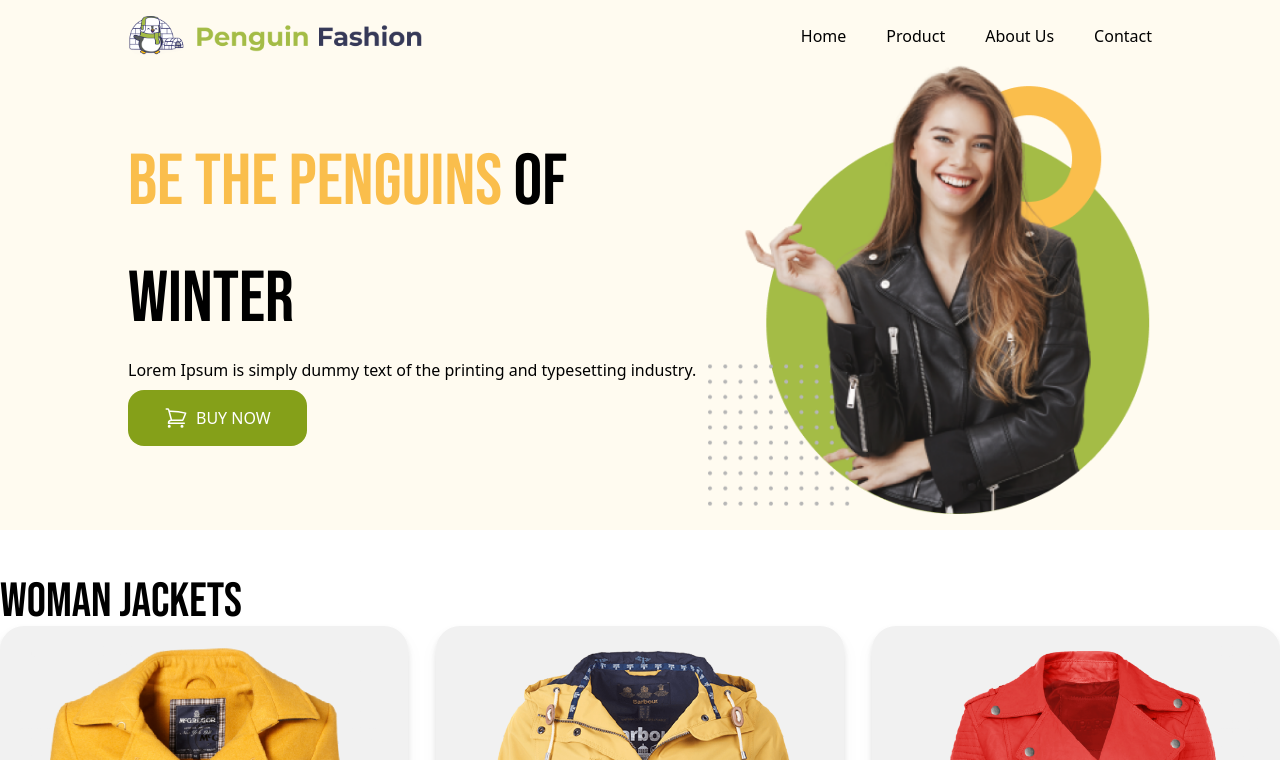
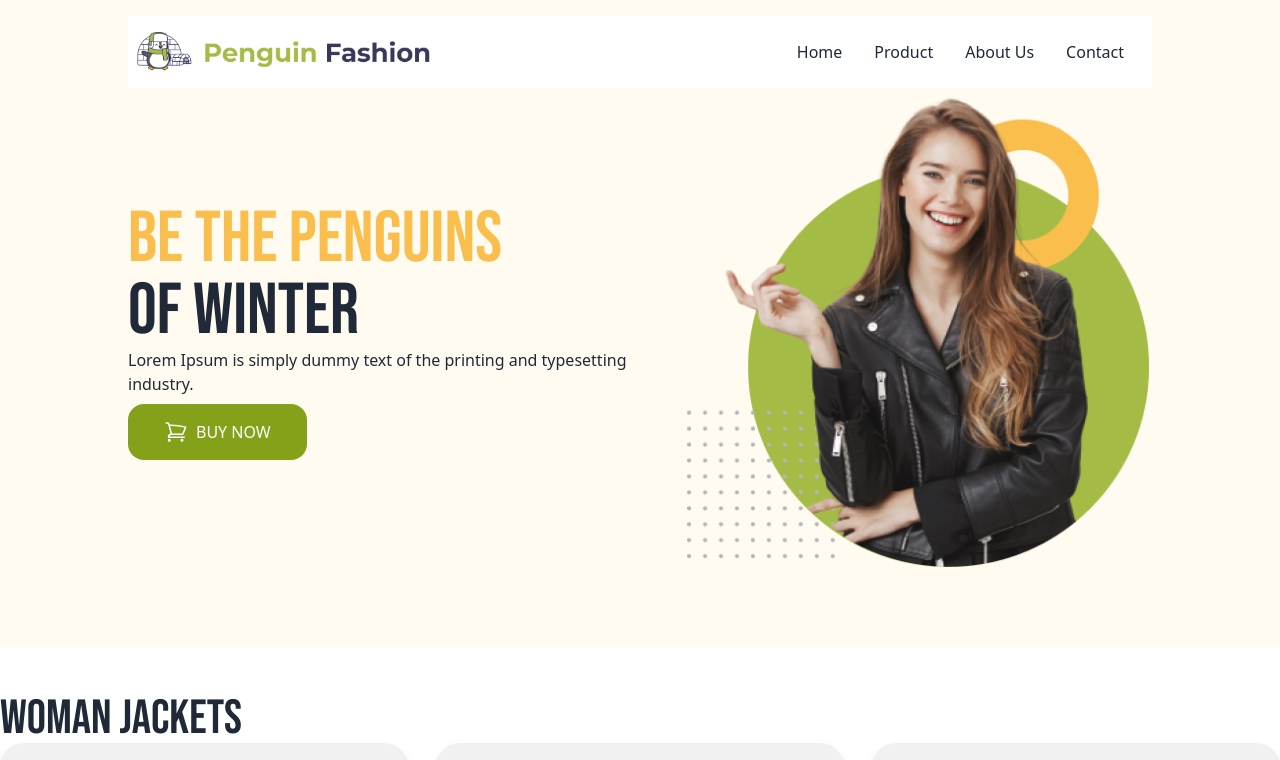
Before and after one commit to atikur45bd/penguin-fashion, a plain HTML site: page index.html in a window 1280 px wide. Shown: the top 760 px of the page. Drawn offline with nearby package versions, Linux system fonts and the light colour scheme.

Commit message:
commit nav update

```diff
--- a/index.html
+++ b/index.html
@@ -1,29 +1,73 @@
 <!DOCTYPE html>
 <html lang="en">
+
 <head>
     <meta charset="UTF-8">
     <meta name="viewport" content="width=device-width, initial-scale=1.0">
     <title>Penguin Fashion</title>
     <link rel="icon" type="image/x-icon" href="./icons/logo.png">
+    <link href="https://cdn.jsdelivr.net/npm/daisyui@4.12.10/dist/full.min.css" rel="stylesheet" type="text/css" />
     <script src="https://cdn.tailwindcss.com"></script>
     <link rel="preconnect" href="https://fonts.googleapis.com">
     <link rel="preconnect" href="https://fonts.gstatic.com" crossorigin>
     <link href="https://fonts.googleapis.com/css2?family=Bebas+Neue&display=swap" rel="stylesheet">
-    <link href="https://fonts.googleapis.com/css2?family=Roboto:ital,wght@0,100;0,300;0,400;0,500;0,700;0,900;1,100;1,300;1,400;1,500;1,700;1,900&display=swap" rel="stylesheet">
+    <link
+        href="https://fonts.googleapis.com/css2?family=Roboto:ital,wght@0,100;0,300;0,400;0,500;0,700;0,900;1,100;1,300;1,400;1,500;1,700;1,900&display=swap"
+        rel="stylesheet">
     <style>
-        .font-bebas{
+        .font-bebas {
             font-family: "Bebas Neue", sans-serif;
 
         }
-        .font-roboto{
+
+        .font-roboto {
             font-family: "Roboto", sans-serif;
         }
     </style>
 
 </head>
+
 <body class="m-0">
 
     <header class="bg-[#FFFBF0] py-4 px-4 md:px-32">
+
+        <nav class="bg-[#FFFBF0]">
+
+            <div class="navbar bg-base-100">
+                <div class="flex-1">
+                    <div class="dropdown">
+                        <div tabindex="0" role="button" class="btn btn-ghost lg:hidden">
+                            <svg xmlns="http://www.w3.org/2000/svg" class="h-5 w-5" fill="none" viewBox="0 0 24 24"
+                                stroke="currentColor">
+                                <path stroke-linecap="round" stroke-linejoin="round" stroke-width="2"
+                                    d="M4 6h16M4 12h8m-8 6h16" />
+                            </svg>
+                        </div>
+                        <ul tabindex="0"
+                            class="menu menu-sm text-base dropdown-content bg-base-100 rounded-box z-[1] mt-3 w-52 p-2 shadow">
+                            <li><a href="">Home</a></li>
+                            <li><a href="">Product</a></li>
+                            <li><a href="">About Us</a></li>
+                            <li><a href="">Contact</a></li>
+                        </ul>
+                    </div>
+                    <div>
+                        <img src="icons/logo.png" alt="" class="h-10">
+                    </div>
+                </div>
+                <div class="navbar-center hidden lg:flex">
+                    <ul class="menu menu-horizontal px-1 text-base">
+                        <li><a href="">Home</a></li>
+                        <li><a href="">Product</a></li>
+                        <li><a href="">About Us</a></li>
+                        <li><a href="">Contact</a></li>
+                    </ul>
+                </div>
+
+            </div>
+        </nav>
+
+        <!--
         <nav class="items-center lg:flex lg:justify-between ">
             <div>
                 <img src="icons/logo.png" alt="" class="h-10">
@@ -36,15 +80,21 @@
                     <li><a href="">Contact</a></li>
                 </ul>
             </div>
-        </nav>
-        <div class=" flex flex-col md:flex-row justify-between items-center">
-            <div class="">
-                <h1 class="text-7xl font-bebas uppercase leading-relaxed	"> <span class="text-[#FABE4C]" >Be the Penguins</span> of Winter</h1>
+
+
+
+        </nav> -->
+        <div class=" flex flex-col md:flex-row justify-between items-center pb-16 ">
+            <div class="mt-20 lg:mt-2">
+                <h1 class="text-4xl lg:text-7xl font-bebas uppercase space-y-4"> <span class="text-[#FABE4C]">Be the
+                        Penguins</span><br> of Winter</h1>
                 <p class="text-1.5xl ">Lorem Ipsum is simply dummy text of the printing
                     and typesetting industry.</p>
                 <button class="bg-[#85A019] text-white uppercase rounded-2xl px-9 py-4 mt-2 flex gap-2">
-                        <svg xmlns="http://www.w3.org/2000/svg" fill="none" viewBox="0 0 24 24" stroke-width="1.5" stroke="currentColor" class="size-6">
-                            <path stroke-linecap="round" stroke-linejoin="round" d="M2.25 3h1.386c.51 0 .955.343 1.087.835l.383 1.437M7.5 14.25a3 3 0 0 0-3 3h15.75m-12.75-3h11.218c1.121-2.3 2.1-4.684 2.924-7.138a60.114 60.114 0 0 0-16.536-1.84M7.5 14.25 5.106 5.272M6 20.25a.75.75 0 1 1-1.5 0 .75.75 0 0 1 1.5 0Zm12.75 0a.75.75 0 1 1-1.5 0 .75.75 0 0 1 1.5 0Z" />
+                    <svg xmlns="http://www.w3.org/2000/svg" fill="none" viewBox="0 0 24 24" stroke-width="1.5"
+                        stroke="currentColor" class="size-6">
+                        <path stroke-linecap="round" stroke-linejoin="round"
+                            d="M2.25 3h1.386c.51 0 .955.343 1.087.835l.383 1.437M7.5 14.25a3 3 0 0 0-3 3h15.75m-12.75-3h11.218c1.121-2.3 2.1-4.684 2.924-7.138a60.114 60.114 0 0 0-16.536-1.84M7.5 14.25 5.106 5.272M6 20.25a.75.75 0 1 1-1.5 0 .75.75 0 0 1 1.5 0Zm12.75 0a.75.75 0 1 1-1.5 0 .75.75 0 0 1 1.5 0Z" />
                     </svg>
 
                     Buy now</button>
@@ -72,8 +122,10 @@
                     <div class="flex justify-between items-center">
                         <h3 class="text-4xl font-black text-orange-400">$200</h3>
                         <button class="bg-[#85A019] text-white uppercase rounded-2xl px-9 py-4 mt-2 flex gap-2">
-                                <svg xmlns="http://www.w3.org/2000/svg" fill="none" viewBox="0 0 24 24" stroke-width="1.5" stroke="currentColor" class="size-6">
-                                    <path stroke-linecap="round" stroke-linejoin="round" d="M2.25 3h1.386c.51 0 .955.343 1.087.835l.383 1.437M7.5 14.25a3 3 0 0 0-3 3h15.75m-12.75-3h11.218c1.121-2.3 2.1-4.684 2.924-7.138a60.114 60.114 0 0 0-16.536-1.84M7.5 14.25 5.106 5.272M6 20.25a.75.75 0 1 1-1.5 0 .75.75 0 0 1 1.5 0Zm12.75 0a.75.75 0 1 1-1.5 0 .75.75 0 0 1 1.5 0Z" />
+                            <svg xmlns="http://www.w3.org/2000/svg" fill="none" viewBox="0 0 24 24" stroke-width="1.5"
+                                stroke="currentColor" class="size-6">
+                                <path stroke-linecap="round" stroke-linejoin="round"
+                                    d="M2.25 3h1.386c.51 0 .955.343 1.087.835l.383 1.437M7.5 14.25a3 3 0 0 0-3 3h15.75m-12.75-3h11.218c1.121-2.3 2.1-4.684 2.924-7.138a60.114 60.114 0 0 0-16.536-1.84M7.5 14.25 5.106 5.272M6 20.25a.75.75 0 1 1-1.5 0 .75.75 0 0 1 1.5 0Zm12.75 0a.75.75 0 1 1-1.5 0 .75.75 0 0 1 1.5 0Z" />
                             </svg>
 
                             Buy now</button>
@@ -91,8 +143,10 @@
                     <div class="flex justify-between items-center">
                         <h3 class="text-4xl font-black text-orange-400">$200</h3>
                         <button class="bg-[#85A019] text-white uppercase rounded-2xl px-9 py-4 mt-2 flex gap-2">
-                                <svg xmlns="http://www.w3.org/2000/svg" fill="none" viewBox="0 0 24 24" stroke-width="1.5" stroke="currentColor" class="size-6">
-                                    <path stroke-linecap="round" stroke-linejoin="round" d="M2.25 3h1.386c.51 0 .955.343 1.087.835l.383 1.437M7.5 14.25a3 3 0 0 0-3 3h15.75m-12.75-3h11.218c1.121-2.3 2.1-4.684 2.924-7.138a60.114 60.114 0 0 0-16.536-1.84M7.5 14.25 5.106 5.272M6 20.25a.75.75 0 1 1-1.5 0 .75.75 0 0 1 1.5 0Zm12.75 0a.75.75 0 1 1-1.5 0 .75.75 0 0 1 1.5 0Z" />
+                            <svg xmlns="http://www.w3.org/2000/svg" fill="none" viewBox="0 0 24 24" stroke-width="1.5"
+                                stroke="currentColor" class="size-6">
+                                <path stroke-linecap="round" stroke-linejoin="round"
+                                    d="M2.25 3h1.386c.51 0 .955.343 1.087.835l.383 1.437M7.5 14.25a3 3 0 0 0-3 3h15.75m-12.75-3h11.218c1.121-2.3 2.1-4.684 2.924-7.138a60.114 60.114 0 0 0-16.536-1.84M7.5 14.25 5.106 5.272M6 20.25a.75.75 0 1 1-1.5 0 .75.75 0 0 1 1.5 0Zm12.75 0a.75.75 0 1 1-1.5 0 .75.75 0 0 1 1.5 0Z" />
                             </svg>
 
                             Buy now</button>
@@ -110,8 +164,10 @@
                     <div class="flex justify-between items-center">
                         <h3 class="text-4xl font-black text-orange-400">$200</h3>
                         <button class="bg-[#85A019] text-white uppercase rounded-2xl px-9 py-4 mt-2 flex gap-2">
-                                <svg xmlns="http://www.w3.org/2000/svg" fill="none" viewBox="0 0 24 24" stroke-width="1.5" stroke="currentColor" class="size-6">
-                                    <path stroke-linecap="round" stroke-linejoin="round" d="M2.25 3h1.386c.51 0 .955.343 1.087.835l.383 1.437M7.5 14.25a3 3 0 0 0-3 3h15.75m-12.75-3h11.218c1.121-2.3 2.1-4.684 2.924-7.138a60.114 60.114 0 0 0-16.536-1.84M7.5 14.25 5.106 5.272M6 20.25a.75.75 0 1 1-1.5 0 .75.75 0 0 1 1.5 0Zm12.75 0a.75.75 0 1 1-1.5 0 .75.75 0 0 1 1.5 0Z" />
+                            <svg xmlns="http://www.w3.org/2000/svg" fill="none" viewBox="0 0 24 24" stroke-width="1.5"
+                                stroke="currentColor" class="size-6">
+                                <path stroke-linecap="round" stroke-linejoin="round"
+                                    d="M2.25 3h1.386c.51 0 .955.343 1.087.835l.383 1.437M7.5 14.25a3 3 0 0 0-3 3h15.75m-12.75-3h11.218c1.121-2.3 2.1-4.684 2.924-7.138a60.114 60.114 0 0 0-16.536-1.84M7.5 14.25 5.106 5.272M6 20.25a.75.75 0 1 1-1.5 0 .75.75 0 0 1 1.5 0Zm12.75 0a.75.75 0 1 1-1.5 0 .75.75 0 0 1 1.5 0Z" />
                             </svg>
 
                             Buy now</button>
@@ -138,8 +194,10 @@
                         <div class="flex justify-between items-center">
                             <h3 class="text-4xl font-black text-orange-400">$200</h3>
                             <button class="bg-[#85A019] text-white uppercase rounded-2xl px-9 py-4 mt-2 flex gap-2">
-                                        <svg xmlns="http://www.w3.org/2000/svg" fill="none" viewBox="0 0 24 24" stroke-width="1.5" stroke="currentColor" class="size-6">
-                                            <path stroke-linecap="round" stroke-linejoin="round" d="M2.25 3h1.386c.51 0 .955.343 1.087.835l.383 1.437M7.5 14.25a3 3 0 0 0-3 3h15.75m-12.75-3h11.218c1.121-2.3 2.1-4.684 2.924-7.138a60.114 60.114 0 0 0-16.536-1.84M7.5 14.25 5.106 5.272M6 20.25a.75.75 0 1 1-1.5 0 .75.75 0 0 1 1.5 0Zm12.75 0a.75.75 0 1 1-1.5 0 .75.75 0 0 1 1.5 0Z" />
+                                <svg xmlns="http://www.w3.org/2000/svg" fill="none" viewBox="0 0 24 24"
+                                    stroke-width="1.5" stroke="currentColor" class="size-6">
+                                    <path stroke-linecap="round" stroke-linejoin="round"
+                                        d="M2.25 3h1.386c.51 0 .955.343 1.087.835l.383 1.437M7.5 14.25a3 3 0 0 0-3 3h15.75m-12.75-3h11.218c1.121-2.3 2.1-4.684 2.924-7.138a60.114 60.114 0 0 0-16.536-1.84M7.5 14.25 5.106 5.272M6 20.25a.75.75 0 1 1-1.5 0 .75.75 0 0 1 1.5 0Zm12.75 0a.75.75 0 1 1-1.5 0 .75.75 0 0 1 1.5 0Z" />
                                 </svg>
 
                                 Buy now</button>
@@ -158,8 +216,10 @@
                         <div class="flex justify-between items-center">
                             <h3 class="text-4xl font-black text-orange-400">$200</h3>
                             <button class="bg-[#85A019] text-white uppercase rounded-2xl px-9 py-4 mt-2 flex gap-2">
-                                        <svg xmlns="http://www.w3.org/2000/svg" fill="none" viewBox="0 0 24 24" stroke-width="1.5" stroke="currentColor" class="size-6">
-                                            <path stroke-linecap="round" stroke-linejoin="round" d="M2.25 3h1.386c.51 0 .955.343 1.087.835l.383 1.437M7.5 14.25a3 3 0 0 0-3 3h15.75m-12.75-3h11.218c1.121-2.3 2.1-4.684 2.924-7.138a60.114 60.114 0 0 0-16.536-1.84M7.5 14.25 5.106 5.272M6 20.25a.75.75 0 1 1-1.5 0 .75.75 0 0 1 1.5 0Zm12.75 0a.75.75 0 1 1-1.5 0 .75.75 0 0 1 1.5 0Z" />
+                                <svg xmlns="http://www.w3.org/2000/svg" fill="none" viewBox="0 0 24 24"
+                                    stroke-width="1.5" stroke="currentColor" class="size-6">
+                                    <path stroke-linecap="round" stroke-linejoin="round"
+                                        d="M2.25 3h1.386c.51 0 .955.343 1.087.835l.383 1.437M7.5 14.25a3 3 0 0 0-3 3h15.75m-12.75-3h11.218c1.121-2.3 2.1-4.684 2.924-7.138a60.114 60.114 0 0 0-16.536-1.84M7.5 14.25 5.106 5.272M6 20.25a.75.75 0 1 1-1.5 0 .75.75 0 0 1 1.5 0Zm12.75 0a.75.75 0 1 1-1.5 0 .75.75 0 0 1 1.5 0Z" />
                                 </svg>
 
                                 Buy now</button>
@@ -178,8 +238,10 @@
                         <div class="flex justify-between items-center">
                             <h3 class="text-4xl font-black text-orange-400">$200</h3>
                             <button class="bg-[#85A019] text-white uppercase rounded-2xl px-9 py-4 mt-2 flex gap-2">
-                                        <svg xmlns="http://www.w3.org/2000/svg" fill="none" viewBox="0 0 24 24" stroke-width="1.5" stroke="currentColor" class="size-6">
-                                            <path stroke-linecap="round" stroke-linejoin="round" d="M2.25 3h1.386c.51 0 .955.343 1.087.835l.383 1.437M7.5 14.25a3 3 0 0 0-3 3h15.75m-12.75-3h11.218c1.121-2.3 2.1-4.684 2.924-7.138a60.114 60.114 0 0 0-16.536-1.84M7.5 14.25 5.106 5.272M6 20.25a.75.75 0 1 1-1.5 0 .75.75 0 0 1 1.5 0Zm12.75 0a.75.75 0 1 1-1.5 0 .75.75 0 0 1 1.5 0Z" />
+                                <svg xmlns="http://www.w3.org/2000/svg" fill="none" viewBox="0 0 24 24"
+                                    stroke-width="1.5" stroke="currentColor" class="size-6">
+                                    <path stroke-linecap="round" stroke-linejoin="round"
+                                        d="M2.25 3h1.386c.51 0 .955.343 1.087.835l.383 1.437M7.5 14.25a3 3 0 0 0-3 3h15.75m-12.75-3h11.218c1.121-2.3 2.1-4.684 2.924-7.138a60.114 60.114 0 0 0-16.536-1.84M7.5 14.25 5.106 5.272M6 20.25a.75.75 0 1 1-1.5 0 .75.75 0 0 1 1.5 0Zm12.75 0a.75.75 0 1 1-1.5 0 .75.75 0 0 1 1.5 0Z" />
                                 </svg>
 
                                 Buy now</button>
@@ -195,9 +257,9 @@
         <!-- footer-container -->
         <div class="font-roboto  md:flex lg:flex justify-between items-center ">
             <!-- left footer -->
-            <div >
+            <div>
                 <!-- item-1 -->
-                <div class="flex items-center gap-3 drop-shadow-lg bg-white rounded-md p-2" >
+                <div class="flex items-center gap-3 drop-shadow-lg bg-white rounded-md p-2">
                     <div class="w-20">
                         <img src="./icons/house.png" alt="">
                     </div>
@@ -209,7 +271,7 @@
 
                 </div>
                 <!-- item-2 -->
-                <div class="flex items-center gap-3 drop-shadow-lg bg-white rounded-md p-2 my-2" >
+                <div class="flex items-center gap-3 drop-shadow-lg bg-white rounded-md p-2 my-2">
                     <div class="w-20">
                         <img src="./icons/box.png" alt="">
                     </div>
@@ -221,7 +283,7 @@
 
                 </div>
                 <!-- item-3 -->
-                <div class="flex items-center gap-3 drop-shadow-lg bg-white rounded-md p-2" >
+                <div class="flex items-center gap-3 drop-shadow-lg bg-white rounded-md p-2">
                     <div class="w-20">
                         <img src="./icons/question.png" alt="">
                     </div>
@@ -241,4 +303,5 @@
 
     </footer>
 </body>
+
 </html>
```
Lines whose indentation alone changed are shown as unchanged.
